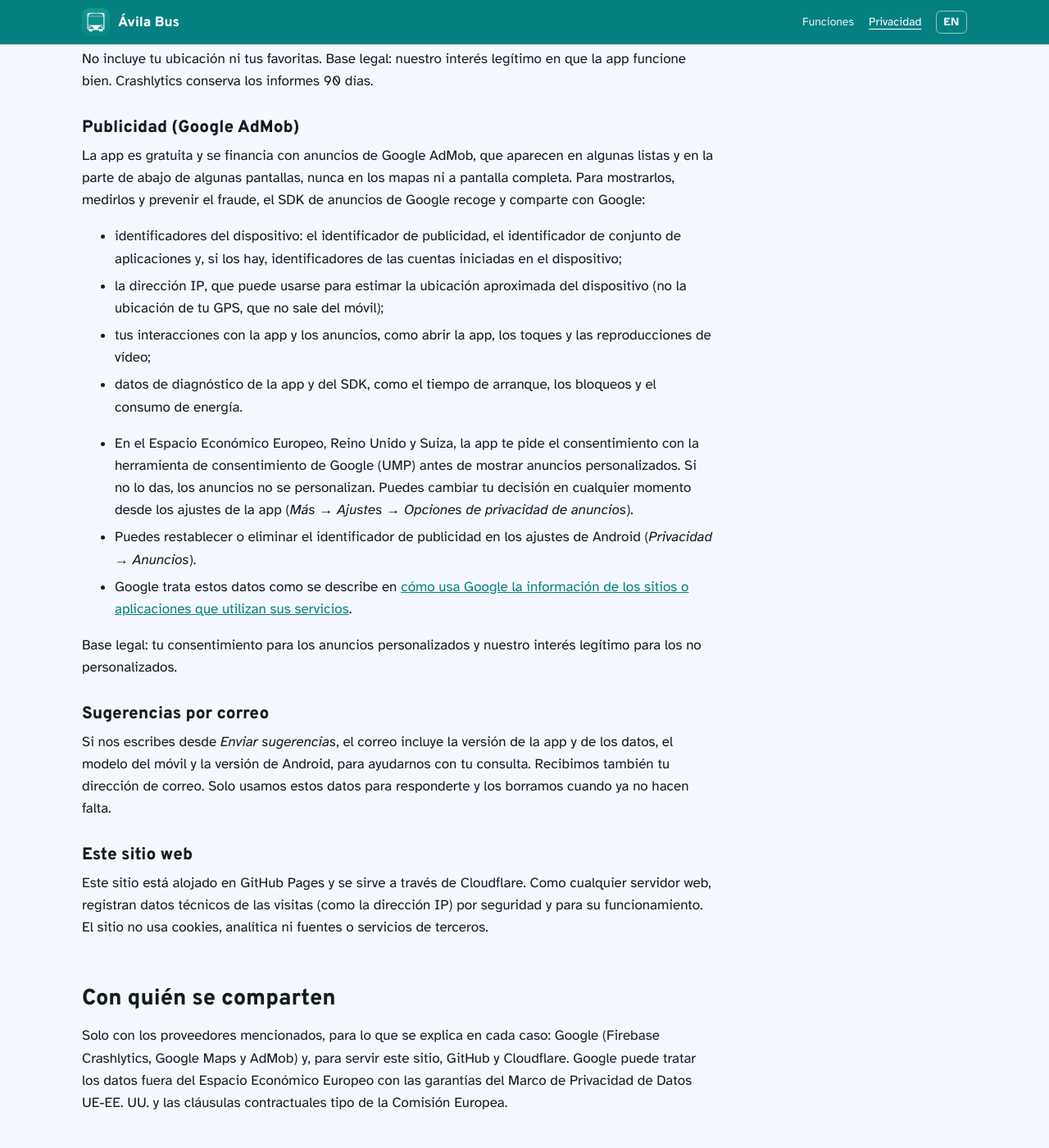
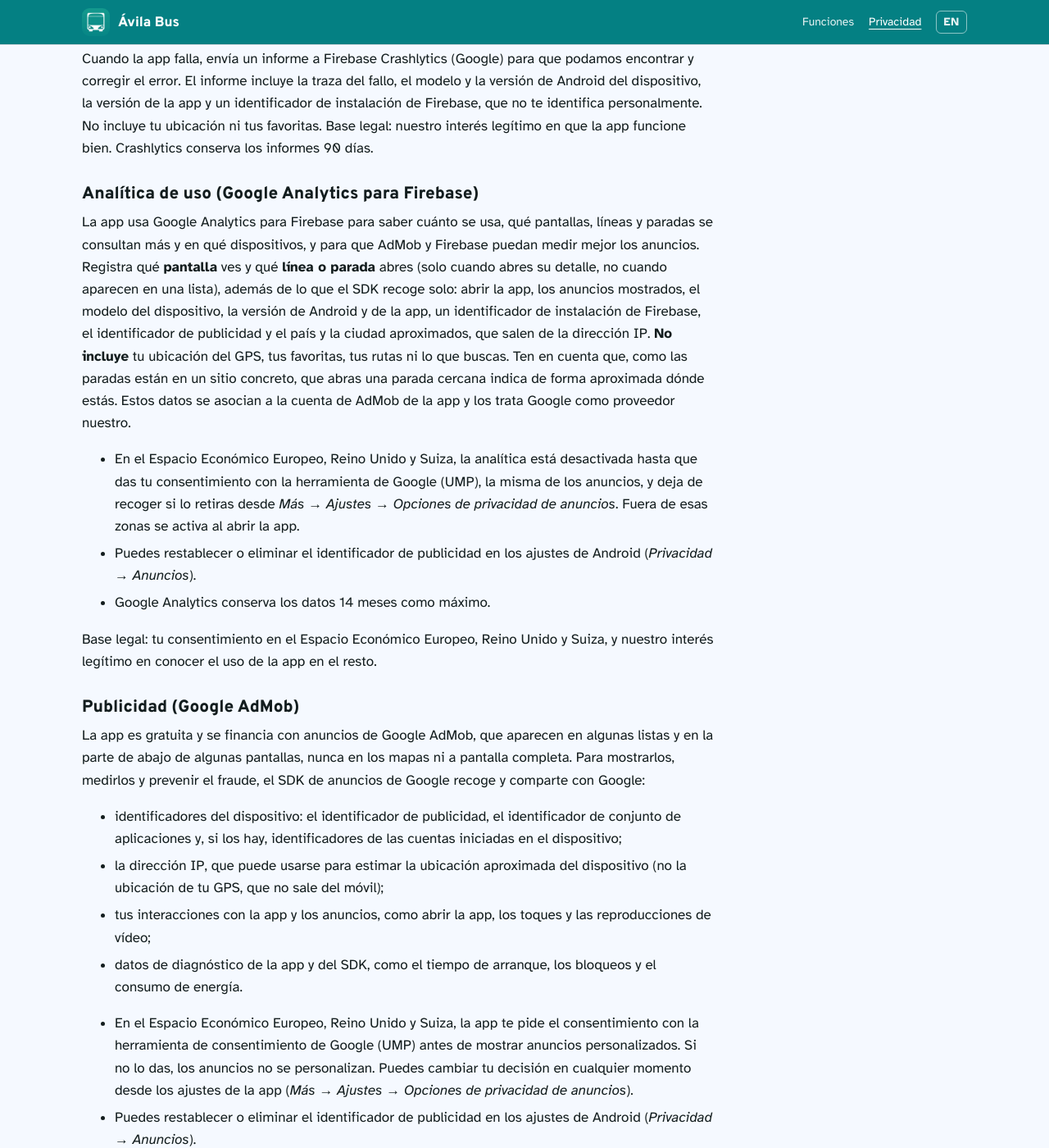
Before and after one commit to DavidJuanes/avila-bus-web, a Jekyll site: the page built from privacidad.md, in a window 1280 px wide and 1400 px high, scrolled down 1629 px. Shown: the whole window at 82% size. Built offline with Jekyll 4.4.1, drawn with Linux system fonts in a browser that asks for light colours; some of the changed text lies outside the part shown.

Commit message:
Privacy policy: add Google Analytics for Firebase (screens, lines and stops)
Co-Authored-By: Claude Sonnet 5.5 <noreply@anthropic.com>

```diff
--- a/privacidad.md
+++ b/privacidad.md
@@ -15,7 +15,7 @@ Esta política explica qué datos trata la app **Ávila Bus** para Android (`dev
 
 - No hay cuentas ni registros: la app no sabe quién eres.
 - Tu ubicación, tus favoritas y tus ajustes se quedan en tu móvil.
-- La app envía informes de fallos a Google (Firebase Crashlytics) y muestra anuncios de Google AdMob, que usan identificadores del dispositivo. En el Espacio Económico Europeo, Reino Unido y Suiza te pedimos el consentimiento antes de personalizar los anuncios.
+- La app envía informes de fallos a Google (Firebase Crashlytics), mide qué pantallas, líneas y paradas se usan con Google Analytics para Firebase (sin tu ubicación) y muestra anuncios de Google AdMob, que usan identificadores del dispositivo. En el Espacio Económico Europeo, Reino Unido y Suiza te pedimos el consentimiento antes de personalizar los anuncios y de medir el uso.
 - No vendemos datos personales.
 
 ## Responsable
@@ -26,7 +26,7 @@ David González Juanes, desarrollador de la app, con residencia en España. Cont
 
 ### Ubicación
 
-Si das permiso de ubicación (aproximada o precisa), la app la usa para ordenar las paradas por cercanía, centrar los mapas y orientar la brújula hacia la parada. **La ubicación se procesa solo en tu móvil**: la app no la envía a ningún servidor ni la guarda. El permiso es opcional: sin él, la app usa la plaza de Santa Teresa como punto de partida. Puedes retirarlo cuando quieras en los ajustes de Android.
+Si das permiso de ubicación (aproximada o precisa), la app la usa para ordenar las paradas por cercanía, centrar los mapas y orientar la brújula hacia la parada. **La ubicación se procesa solo en tu móvil**: la app no la envía a ningún servidor ni la guarda. Lo único que puede delatar de forma aproximada dónde estás es qué parada abres (ver *Analítica de uso*). El permiso es opcional: sin él, la app usa la plaza de Santa Teresa como punto de partida. Puedes retirarlo cuando quieras en los ajustes de Android.
 
 ### Favoritas y ajustes
 
@@ -43,6 +43,16 @@ Los mapas usan el SDK de Google Maps para Android. Al mostrarlos, Google recibe
 ### Informes de fallos (Firebase Crashlytics)
 
 Cuando la app falla, envía un informe a Firebase Crashlytics (Google) para que podamos encontrar y corregir el error. El informe incluye la traza del fallo, el modelo y la versión de Android del dispositivo, la versión de la app y un identificador de instalación de Firebase, que no te identifica personalmente. No incluye tu ubicación ni tus favoritas. Base legal: nuestro interés legítimo en que la app funcione bien. Crashlytics conserva los informes 90 días.
+
+### Analítica de uso (Google Analytics para Firebase)
+
+La app usa Google Analytics para Firebase para saber cuánto se usa, qué pantallas, líneas y paradas se consultan más y en qué dispositivos, y para que AdMob y Firebase puedan medir mejor los anuncios. Registra qué **pantalla** ves y qué **línea o parada** abres (solo cuando abres su detalle, no cuando aparecen en una lista), además de lo que el SDK recoge solo: abrir la app, los anuncios mostrados, el modelo del dispositivo, la versión de Android y de la app, un identificador de instalación de Firebase, el identificador de publicidad y el país y la ciudad aproximados, que salen de la dirección IP. **No incluye** tu ubicación del GPS, tus favoritas, tus rutas ni lo que buscas. Ten en cuenta que, como las paradas están en un sitio concreto, que abras una parada cercana indica de forma aproximada dónde estás. Estos datos se asocian a la cuenta de AdMob de la app y los trata Google como proveedor nuestro.
+
+- En el Espacio Económico Europeo, Reino Unido y Suiza, la analítica está desactivada hasta que das tu consentimiento con la herramienta de Google (UMP), la misma de los anuncios, y deja de recoger si lo retiras desde *Más → Ajustes → Opciones de privacidad de anuncios*. Fuera de esas zonas se activa al abrir la app.
+- Puedes restablecer o eliminar el identificador de publicidad en los ajustes de Android (*Privacidad → Anuncios*).
+- Google Analytics conserva los datos 14 meses como máximo.
+
+Base legal: tu consentimiento en el Espacio Económico Europeo, Reino Unido y Suiza, y nuestro interés legítimo en conocer el uso de la app en el resto.
 
 ### Publicidad (Google AdMob)
 
@@ -69,7 +79,7 @@ Este sitio está alojado en GitHub Pages y se sirve a través de Cloudflare. Com
 
 ## Con quién se comparten
 
-Solo con los proveedores mencionados, para lo que se explica en cada caso: Google (Firebase Crashlytics, Google Maps y AdMob) y, para servir este sitio, GitHub y Cloudflare. Google puede tratar los datos fuera del Espacio Económico Europeo con las garantías del Marco de Privacidad de Datos UE-EE. UU. y las cláusulas contractuales tipo de la Comisión Europea.
+Solo con los proveedores mencionados, para lo que se explica en cada caso: Google (Firebase Crashlytics y Analytics, Google Maps y AdMob) y, para servir este sitio, GitHub y Cloudflare. Google puede tratar los datos fuera del Espacio Económico Europeo con las garantías del Marco de Privacidad de Datos UE-EE. UU. y las cláusulas contractuales tipo de la Comisión Europea.
 
 ## Tus derechos
 
```
Also changed, not shown: other parts of privacidad.md (+1 -1 lines), en/privacy.md (+14 -4 lines).
